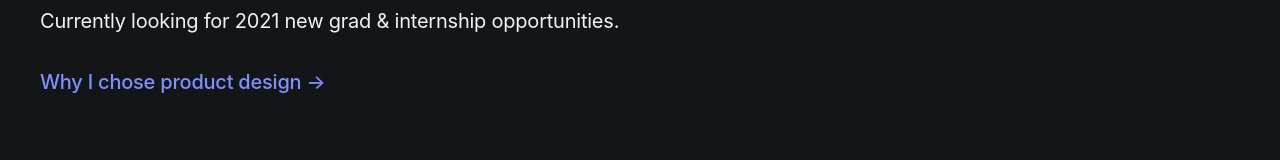
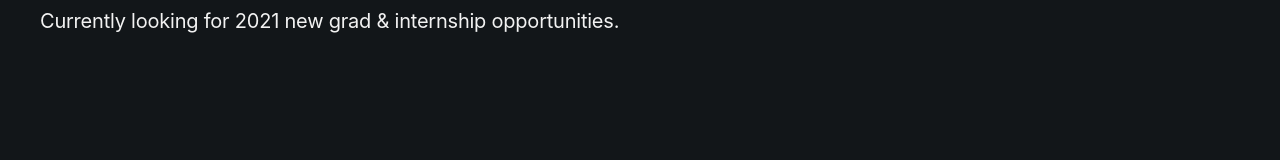
Before and after one commit to chrisleerod/React-Portfolio, a React (Create React App) app: page / in a window 1280 px wide. Shown: the part 444-604 px from the top of the page. Built offline with nearby package versions, Linux system fonts and the light colour scheme; the HTML template or start-up script is replaced by a standard one.

Commit message:
removed useless about button on homepage

```diff
--- a/src/components/homepage/homepage.js
+++ b/src/components/homepage/homepage.js
@@ -161,34 +161,6 @@ class homepage extends Component {
                                 <br></br>
                         Currently looking for 2021 new grad & internship opportunities.
                     </motion.p>
-                        <Link className="about-button-container" to="/about">
-                            <motion.div
-                                initial={{
-                                    y: 50,
-                                    opacity: 0,
-                                    skewY: 0
-                                }}
-                                animate={{
-                                    y: 0,
-                                    opacity: 1,
-                                }}
-                                transition={{
-                                    delay: 0.9,
-                                    ease: [.19, 1, .22, 1],
-                                    duration: 2,
-                                }}
-                                className="button-container">
-                                <motion.div
-                                    whileTap={{ scale: 0.97, }}
-                                    whileHover={{
-                                        color: "#ced2fa",
-                                        transition: { duration: 0.2 }
-                                    }}
-                                    className="about-button">
-                                    <p>Why I chose product design →</p>
-                                </motion.div>
-                            </motion.div>
-                        </Link>
                         </div>
                     </div>
                     <motion.div className="content"
```
Lines whose indentation alone changed are shown as unchanged.
